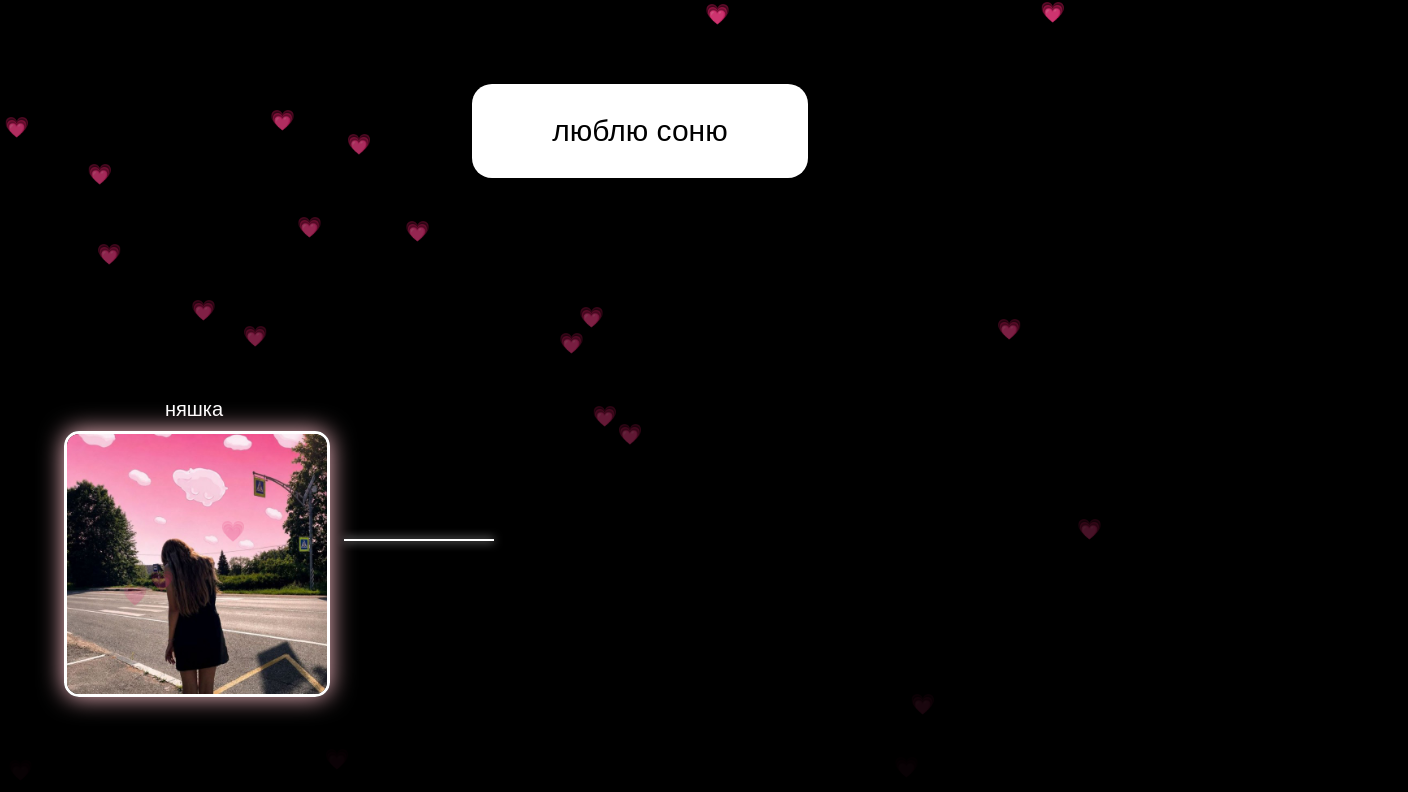
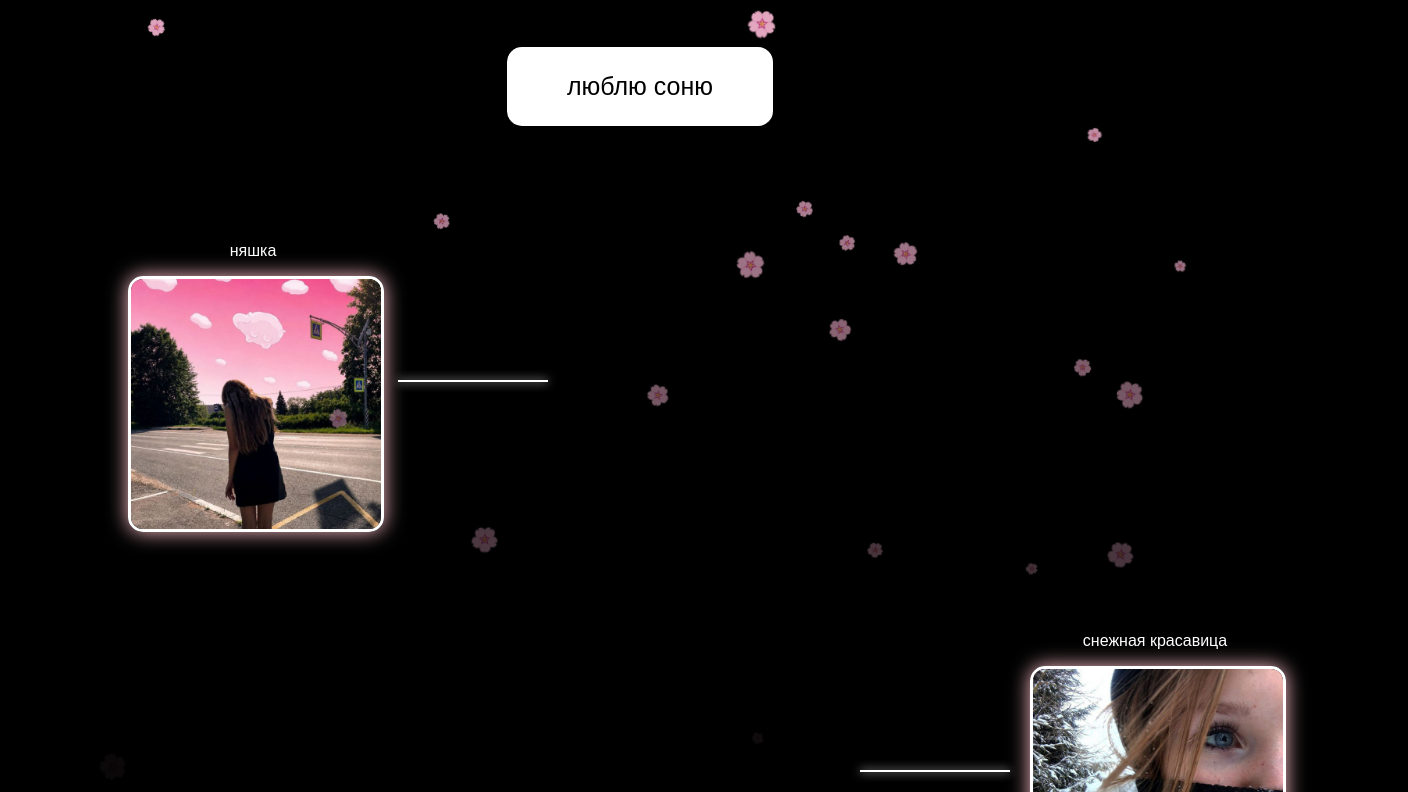
Before and after one commit to amirtiktoker2011083-pixel/Sonya, a plain HTML site: page index.html in a window 1280 px wide. Shown: the part 80-872 px from the top of the page, 1408 px wide, since content can reach past the window. Drawn offline with Linux system fonts and the light colour scheme.

Commit message:
Update index.html

```diff
--- a/index.html
+++ b/index.html
@@ -13,24 +13,23 @@ body {
   overflow-x: hidden;
 }
 
-/* Заголовок */
+/* заголовок */
 h1 {
   text-align: center;
   margin-top: 30px;
-  font-size: 30px;
 }
 
-/* КНОПКА */
+/* кнопка */
 .center {
   display: flex;
   justify-content: center;
-  margin-top: 100px;
+  margin-top: 60px;
 }
 
 button {
-  padding: 30px 80px;
-  font-size: 30px;
-  border-radius: 20px;
+  padding: 25px 60px;
+  font-size: 25px;
+  border-radius: 15px;
   border: none;
   background: white;
   cursor: pointer;
@@ -38,19 +37,16 @@ button {
 }
 
 button:hover {
-  transform: scale(1.2);
+  transform: scale(1.1);
   background: pink;
 }
 
 /* ГАЛЕРЕЯ */
 .gallery {
-  margin-top: 120px;
-  display: flex;
-  flex-direction: column;
-  align-items: center;
+  margin-top: 100px;
 }
 
-/* РЯД (лево / право) */
+/* строка (фото + линия) */
 .row {
   display: flex;
   align-items: center;
@@ -58,6 +54,7 @@ button:hover {
   margin: 80px 0;
 }
 
+/* лево / право */
 .left {
   justify-content: flex-start;
   padding-left: 10%;
@@ -68,9 +65,9 @@ button:hover {
   padding-right: 10%;
 }
 
-/* КАРТОЧКА */
+/* карточка */
 .card {
-  width: 260px;
+  width: 250px;
   text-align: center;
 }
 
@@ -78,56 +75,41 @@ button:hover {
   width: 100%;
   border-radius: 15px;
   border: 3px solid white;
-  box-shadow: 0 0 25px pink;
-}
-
-.card p {
-  margin-bottom: 10px;
-  font-size: 20px;
+  box-shadow: 0 0 20px pink;
 }
 
 /* ЛИНИЯ */
 .line {
   width: 150px;
   height: 2px;
-  margin: 0 20px;
-  position: relative;
-  background: transparent;
-}
-
-.line::before {
-  content: "";
-  position: absolute;
-  left: 0;
-  top: 0;
-  height: 2px;
-  width: 100%;
   background: white;
   box-shadow: 0 0 10px white;
+  margin: 0 20px;
 
   transform: scaleX(0);
   transform-origin: left;
-  animation: drawLine 1.2s ease forwards;
+  animation: draw 1.2s forwards;
 }
 
-@keyframes drawLine {
+@keyframes draw {
   to {
     transform: scaleX(1);
   }
 }
 
-/* СЕРДЕЧКИ */
-.heart {
+/* САКУРА */
+.sakura {
   position: fixed;
   top: -10px;
+  font-size: 18px;
   color: pink;
-  font-size: 20px;
-  animation: fall linear infinite;
+  pointer-events: none;
+  animation: fall linear forwards;
 }
 
 @keyframes fall {
   to {
-    transform: translateY(110vh);
+    transform: translateY(110vh) rotate(360deg);
     opacity: 0;
   }
 }
@@ -173,22 +155,24 @@ button:hover {
 </div>
 
 <script>
-function createHeart() {
-  const heart = document.createElement("div");
-  heart.classList.add("heart");
-  heart.innerHTML = "💗";
+/* 💗 сакура */
+function sakura() {
+  const el = document.createElement("div");
+  el.classList.add("sakura");
+  el.innerHTML = "🌸";
 
-  heart.style.left = Math.random() * 100 + "vw";
-  heart.style.animationDuration = (Math.random() * 3 + 2) + "s";
+  el.style.left = Math.random() * 100 + "vw";
+  el.style.animationDuration = (Math.random() * 3 + 3) + "s";
+  el.style.fontSize = (Math.random() * 15 + 10) + "px";
 
-  document.body.appendChild(heart);
+  document.body.appendChild(el);
 
   setTimeout(() => {
-    heart.remove();
-  }, 5000);
+    el.remove();
+  }, 6000);
 }
 
-setInterval(createHeart, 200);
+setInterval(sakura, 200);
 </script>
 
 </body>
```
